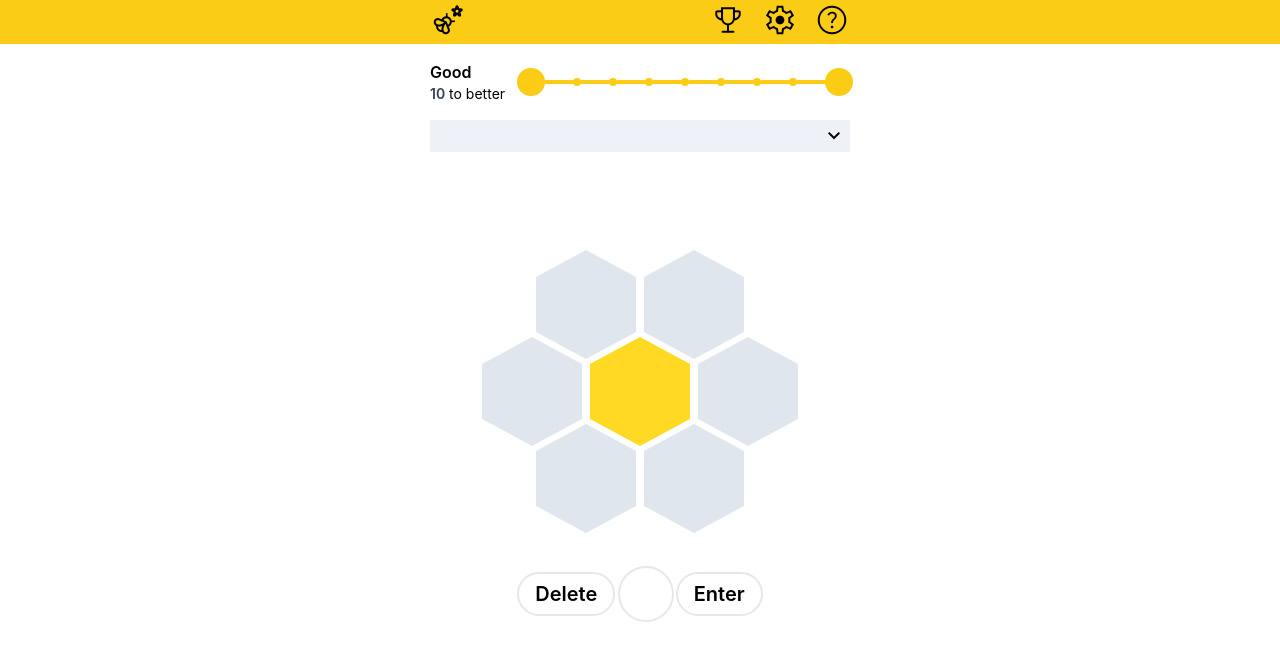
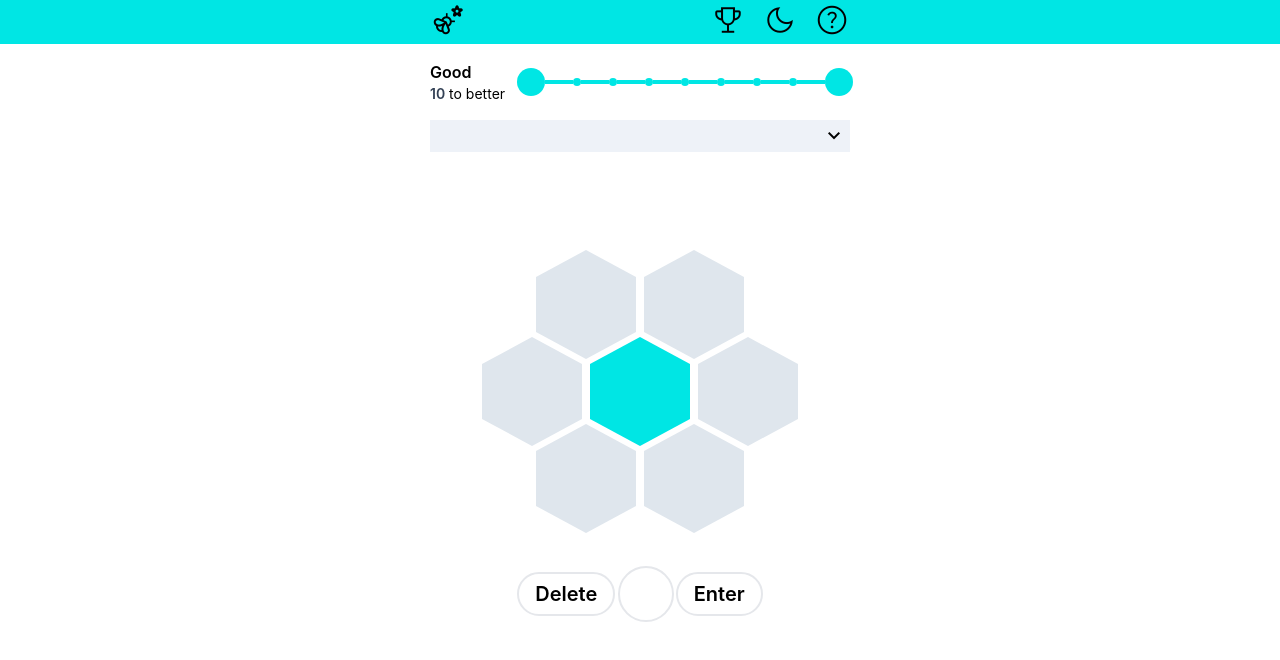
Before and after one commit to thathimanshu/spellBee, a React (Vite) app in the folder Frontend/wordGame/: page / in a window 1280 px wide. Shown: the top 660 px of the page. Built offline with nearby package versions, Linux system fonts and the light colour scheme; no server answers.

Commit message:
dark mode

```diff
--- a/Frontend/wordGame/index.html
+++ b/Frontend/wordGame/index.html
@@ -7,7 +7,7 @@
     <title>wordGame</title>
     <link rel="stylesheet" href="https://fonts.googleapis.com/css2?family=Material+Symbols+Outlined:opsz,wght,FILL,GRAD@20..48,100..700,0..1,-50..200" />
   </head>
-  <body>
+  <body class="dark:bg-[#13141c] dark:text-white">
     <div id="root"></div>
     <script type="module" src="/src/main.jsx"></script>
   </body>
--- a/Frontend/wordGame/src/Dash.jsx
+++ b/Frontend/wordGame/src/Dash.jsx
@@ -1,6 +1,6 @@
 function Dash(){
     return(
-        <div className="h-0.5 sm:h-1 sm:w-7 w-5 bg-yellow-400"></div>
+        <div className="h-0.5 sm:h-1 sm:w-7 w-5 bg-themeColor dark:bg-themeColorDark"></div>
     )
 }
 export default Dash
--- a/Frontend/wordGame/src/Dot.jsx
+++ b/Frontend/wordGame/src/Dot.jsx
@@ -1,6 +1,6 @@
 function Dot(){
     return(
-        <div className="h-2 w-2 bg-yellow-400 rounded-full"></div>
+        <div className="h-2 w-2 bg-themeColor dark:bg-themeColorDark rounded-full"></div>
     )
 }
 export default Dot
--- a/Frontend/wordGame/src/Letter.jsx
+++ b/Frontend/wordGame/src/Letter.jsx
@@ -1,7 +1,7 @@
 import { useContext  } from 'react';
 import { AppContext } from './AppContext';
 
-export default function Letter({ bgColor, text, className = "" }) {
+export default function Letter({text}) {
   const {setPValue } = useContext(AppContext);
 
   const btnClick = (ch) => {
@@ -9,12 +9,10 @@ export default function Letter({ bgColor, text, className = "" }) {
   };
 
   return (
-    <div onClick={() => btnClick(text)}  className={`relative mx-auto w-[100px] h-[55px] hexagon m-4 ml-1 mr-1 ${className} cursor-pointer`}>
+    <div onClick={() => btnClick(text)}  className='relative mx-auto w-[100px] h-[55px] hexagon m-4 ml-1 mr-1 cursor-pointer bg-[#dfe6ed] dark:bg-[#2f3247] dark:after:border-t-[#2f3247] dark:before:border-b-[#2f3247]'>
       <div
-        className="flex items-center justify-center w-[100px] h-[55px]"
-        style={{ backgroundColor: bgColor }}  // Using inline style for dynamic bgColor
-      >
-        <span className="text-3xl font-bold text-black">{text}</span>
+        className="flex items-center justify-center w-[100px] h-[55px]" >
+        <span className="text-3xl font-bold text-black dark:text-white">{text}</span>
       </div>
     </div>
   );
--- /dev/null
+++ b/Frontend/wordGame/src/LetterMain.jsx
@@ -0,0 +1,19 @@
+import { useContext  } from 'react';
+import { AppContext } from './AppContext';
+
+export default function LetterMain({ text }) {
+  const {setPValue } = useContext(AppContext);
+
+  const btnClick = (ch) => {
+    setPValue((prev) => prev + ch);
+  };
+
+  return (
+    <div onClick={() => btnClick(text)}  className='relative mx-auto w-[100px] h-[55px] hexagon m-4 ml-1 mr-1 cursor-pointer after:border-t-themeColor before:border-b-themeColor dark:after:border-t-themeColorDark dark:before:border-b-themeColorDark main'>
+      <div
+        className="flex items-center justify-center w-[100px] h-[55px] bg-themeColor dark:bg-themeColorDark">
+        <span className="text-3xl font-bold text-black dark:text-white">{text}</span>
+      </div>
+    </div>
+  );
+}
--- a/Frontend/wordGame/src/Letters.jsx
+++ b/Frontend/wordGame/src/Letters.jsx
@@ -1,4 +1,5 @@
 import Letter from './Letter.jsx'
+import LetterMain from './LetterMain.jsx'
 import { useEffect, useState, useContext } from 'react';
 import axios from 'axios';
 import { AppContext } from './AppContext.jsx';
@@ -49,17 +50,17 @@ function Letters(){
     return (
         <div className='flex flex-col h-[350px] w-[350px] justify-center items-center'>
             <div className='flex justify-center'>
-                <Letter bgColor={'#dfe6ed'} text={letters[5]}/>
-                <Letter bgColor={'#dfe6ed'} text={letters[1]}/>
+                <Letter text={letters[5]}/>
+                <Letter text={letters[1]}/>
             </div>
             <div className='flex justify-center'>
-                <Letter bgColor={'#dfe6ed'} text={letters[6]}/>
-                <Letter bgColor={'#ffd924'} text={letters[3]} className='main'/>
-                <Letter bgColor={'#dfe6ed'} text={letters[4]}/>
+                <Letter text={letters[6]}/>
+                <LetterMain text={letters[3]}/>
+                <Letter text={letters[4]}/>
             </div>
             <div className='flex justify-center'>
-                <Letter bgColor={'#dfe6ed'} text={letters[0]}/>
-                <Letter bgColor={'#dfe6ed'} text={letters[2]}/>
+                <Letter text={letters[0]}/>
+                <Letter text={letters[2]}/>
             </div>
         </div>
     )
--- a/Frontend/wordGame/src/Navbar.jsx
+++ b/Frontend/wordGame/src/Navbar.jsx
@@ -1,6 +1,22 @@
+import { useState } from 'react';
+
 function Navbar() {
+  const [darkMode, setDarkMode] = useState(false);
+
+  function toggleMode() {
+    let html = document.querySelector('html');
+
+    if (html.classList.contains('dark')) {
+      html.classList.remove('dark');
+      setDarkMode(false); // Light mode
+    } else {
+      html.classList.add('dark');
+      setDarkMode(true); // Dark mode
+    }
+  }
+
   return (
-    <div className="w-screen bg-yellow-400 flex justify-center">
+    <div className="w-screen bg-themeColor dark:bg-themeColorDark flex justify-center">
       <div className="w-full sm:w-[420px] flex justify-between">
         <div>
           <span className="material-symbols-outlined font-light text-4xl">
@@ -9,13 +25,19 @@ function Navbar() {
         </div>
 
         <div>
-        <span className="material-symbols-outlined font-light text-4xl ml-4"> trophy </span>
-        <span className="material-symbols-outlined font-light text-4xl ml-4"> settings </span>
-        <span className="material-symbols-outlined font-light text-4xl ml-4"> help </span>
+          <span className="material-symbols-outlined font-light text-4xl ml-4 cursor-pointer">
+            trophy
+          </span>
+          <span onClick={toggleMode} className="material-symbols-outlined font-light text-4xl ml-4 cursor-pointer">
+            {darkMode ? 'light_mode' : 'dark_mode'}
+          </span>
+          <span className="material-symbols-outlined font-light text-4xl ml-4 cursor-pointer">
+            help
+          </span>
         </div>
       </div>
     </div>
-  )
+  );
 }
 
-export default Navbar
+export default Navbar;
--- a/Frontend/wordGame/src/Score.jsx
+++ b/Frontend/wordGame/src/Score.jsx
@@ -2,7 +2,7 @@ function Score(){
     return(
         <div>
             <p className="font-semibold">Good</p>
-            <p className="text-sm text-nowrap"><span className="font-semibold text-slate-700">10</span> to better</p>
+            <p className="text-sm text-nowrap"><span className="font-semibold text-slate-700 dark:text-white">10</span> to better</p>
         </div>
     )
 }
--- a/Frontend/wordGame/src/ScoreChart.jsx
+++ b/Frontend/wordGame/src/ScoreChart.jsx
@@ -3,7 +3,7 @@ import Dash from './Dash'
 function ScoreChart(){
     return(
         <div className="flex items-center justify-center flex-1 ml-3">
-            <div className="h-7 w-7 bg-yellow-400 rounded-full"></div>
+            <div className="h-7 w-7 bg-themeColor dark:bg-themeColorDark rounded-full"></div>
             <Dash/>
             <Dot/>
             <Dash/>
@@ -19,7 +19,7 @@ function ScoreChart(){
             <Dash/>
             <Dot/>
             <Dash/>
-            <div className="h-7 w-7 bg-yellow-400 rounded-full"></div>
+            <div className="h-7 w-7 bg-themeColor dark:bg-themeColorDark rounded-full"></div>
         </div>
     )
 }
--- a/Frontend/wordGame/src/TypedText.jsx
+++ b/Frontend/wordGame/src/TypedText.jsx
@@ -41,7 +41,7 @@ export default function TypedText() {
   return (
     <div className="mt-6 sm:w-[420px] w-full flex justify-center align-center pl-1">
       <p className="font-bold text-4xl">{pValue}</p>
-      <span className="text-yellow-500 font-extrabold text-4xl animate-blink">|</span>
+      <span className="text-themeColor dark:text-themeColorDark font-extrabold text-4xl animate-blink">|</span>
     </div>
   )
 }
--- a/Frontend/wordGame/src/index.css
+++ b/Frontend/wordGame/src/index.css
@@ -7,7 +7,7 @@
   line-height: 1.5;
   font-weight: 400;
 
-  color-scheme: light;
+  color-scheme: light,dark;
   color: black;
   /*background-color: rgb(17 24 39 / var(--tw-bg-opacity))  #111827 ;*/
 
@@ -38,10 +38,10 @@
 }
 .main:before {
   bottom: 100%;
-  border-bottom: 27.5px solid #ffd924;
+  border-bottom: 27.5px solid white;
 }
 
 .main:after {
   top: 100%;
-  border-top: 27.5px solid #ffd924;
+  border-top: 27.5px solid white;
 }
--- a/Frontend/wordGame/tailwind.config.js
+++ b/Frontend/wordGame/tailwind.config.js
@@ -4,6 +4,7 @@ export default {
     "./index.html",
     "./src/**/*.{js,ts,jsx,tsx}",
   ],
+  darkMode: 'selector',
   theme: {
     extend: {
       keyframes: {
@@ -15,6 +16,10 @@ export default {
       animation: {
         blink: 'blink 1s infinite',
       },
+      colors :{
+        'themeColor':'#00e6e4',
+        'themeColorDark':'#00adaf'
+      }
     },
   },
   plugins: [],
```
Lines whose indentation alone changed are shown as unchanged.
